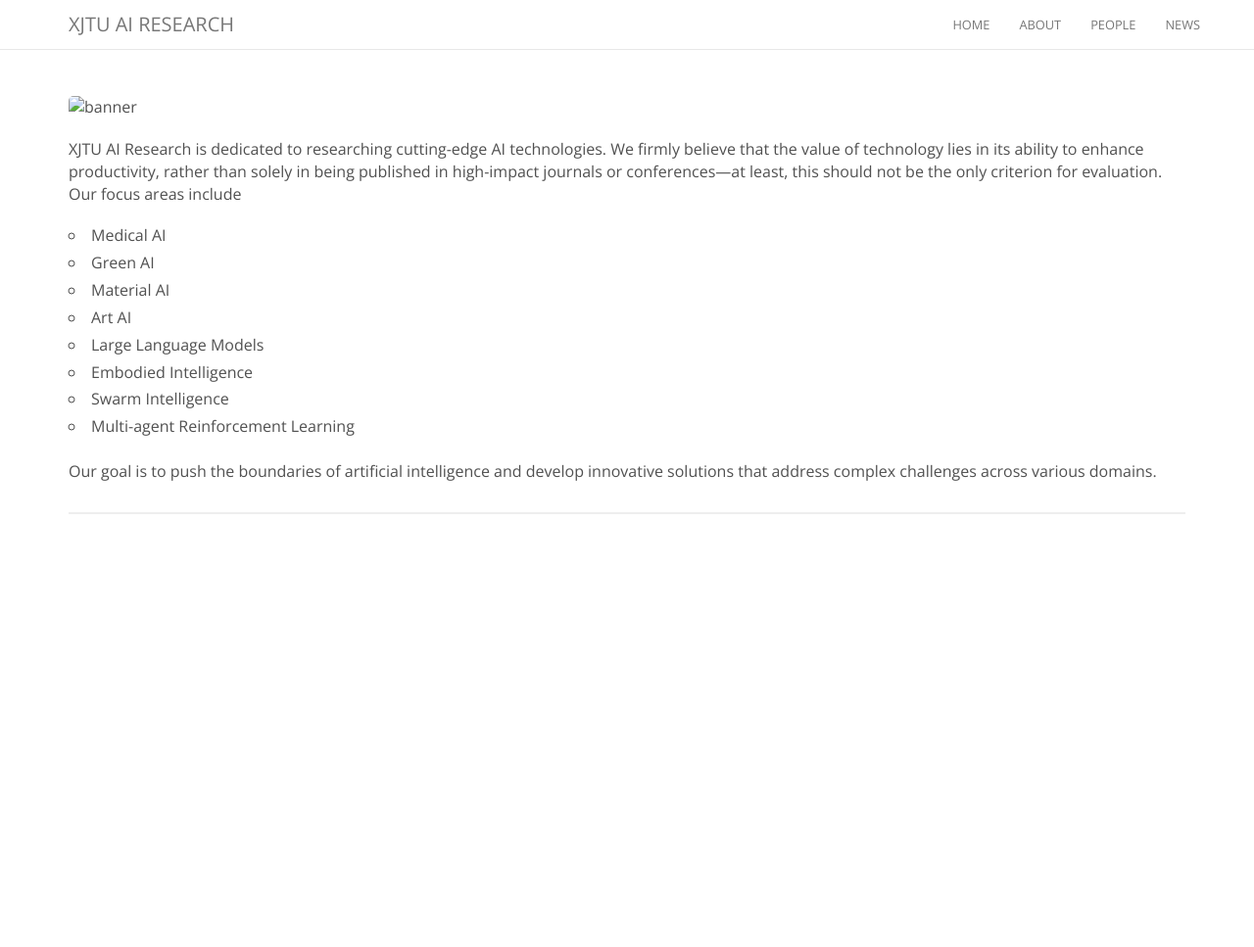
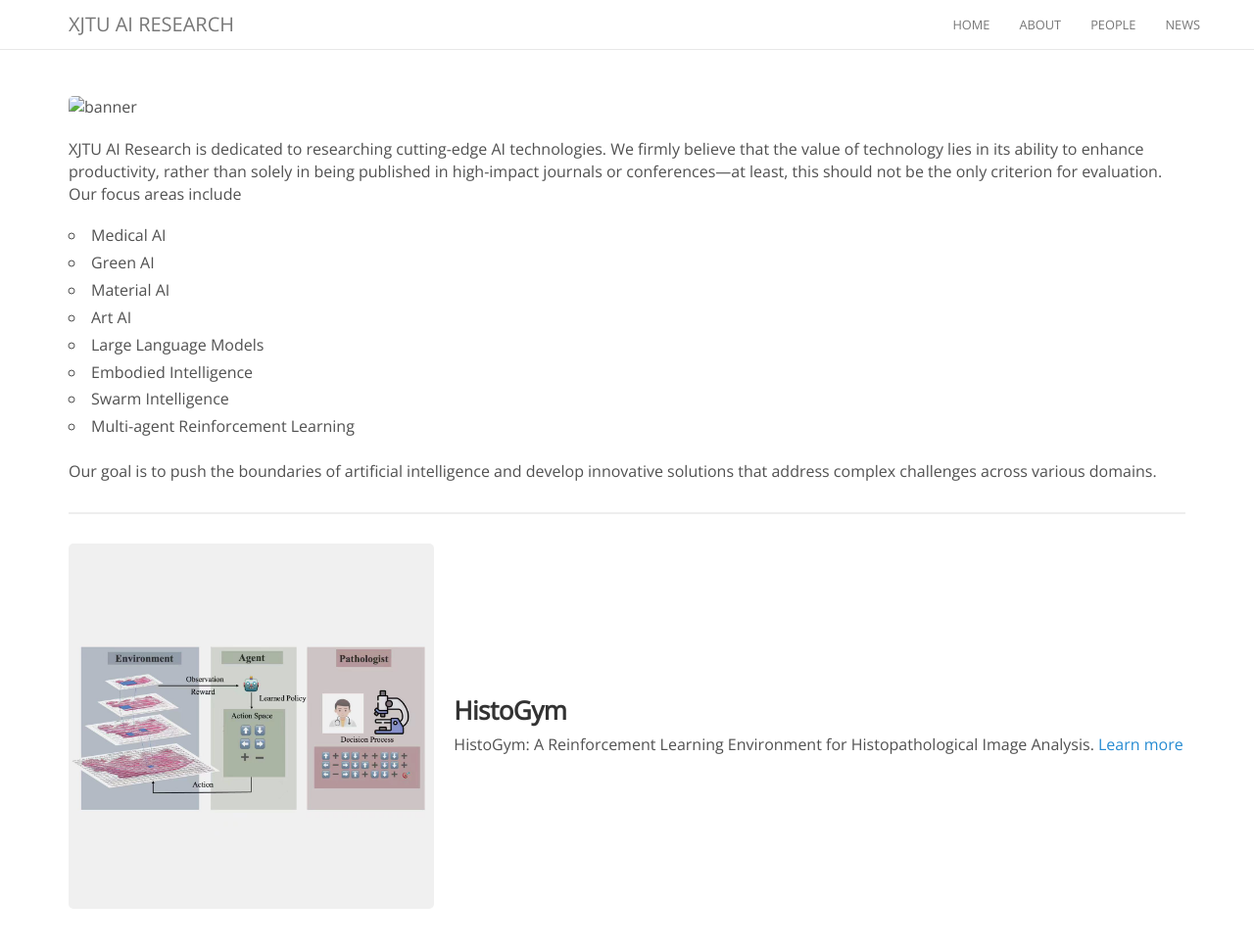
Before and after one commit to XjtuAI/xjtuai.github.io, a Jekyll site: the page built from about.md, in a window 1280 px wide and 968 px high. Shown: the whole window at 98% size. Built offline with Jekyll 4.4.1, drawn with Linux system fonts in a browser that asks for light colours; nearby versions of some CDN libraries.

Commit message:
add histogym link to about page

```diff
--- a/about.md
+++ b/about.md
@@ -17,7 +17,21 @@ XJTU AI Research is dedicated to researching cutting-edge AI technologies. We fi
 - Embodied Intelligence
 - Swarm Intelligence
 - Multi-agent Reinforcement Learning
-<br>
-<br>
+  <br>
+  <br>
   Our goal is to push the boundaries of artificial intelligence and develop innovative solutions that address complex challenges across various domains.
 <hr>
+<div style="display: flex; align-items: center; margin-bottom: 20px;">
+    <div style="flex: 1;">
+        <a href="https://xjtuai.com/histogym/">
+            <img src="/images/histogym.jpg" alt="HistoGym" style="max-width: 100%; height: auto;">
+        </a>
+    </div>
+    <div style="flex: 2; padding-left: 20px;">
+        <h3>HistoGym</h3>
+        <p>
+            HistoGym: A Reinforcement Learning Environment for Histopathological Image Analysis.
+            <a href="https://xjtuai.com/histogym/">Learn more</a>
+        </p>
+    </div>
+</div>
```
Also changed, not shown: images/histogym.jpg (added).
